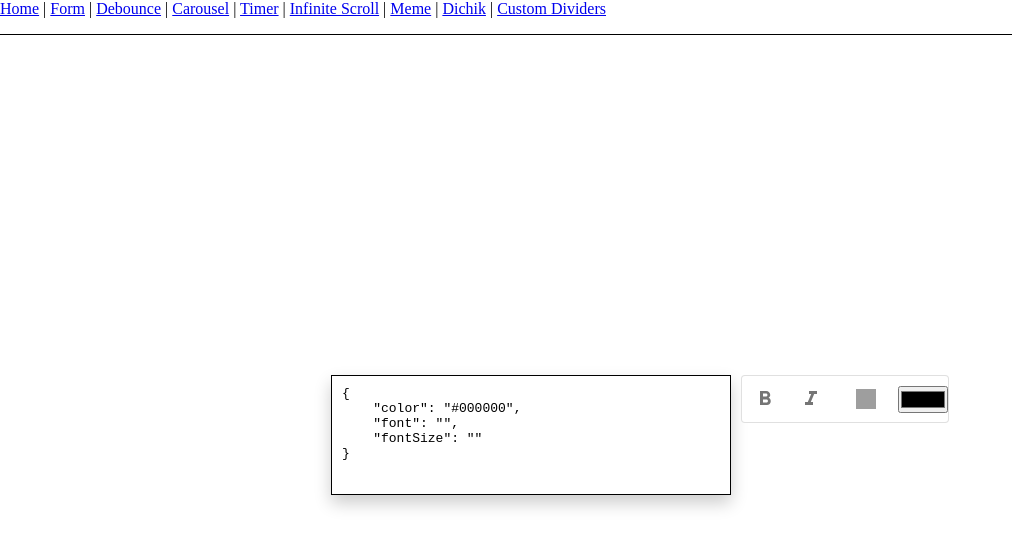
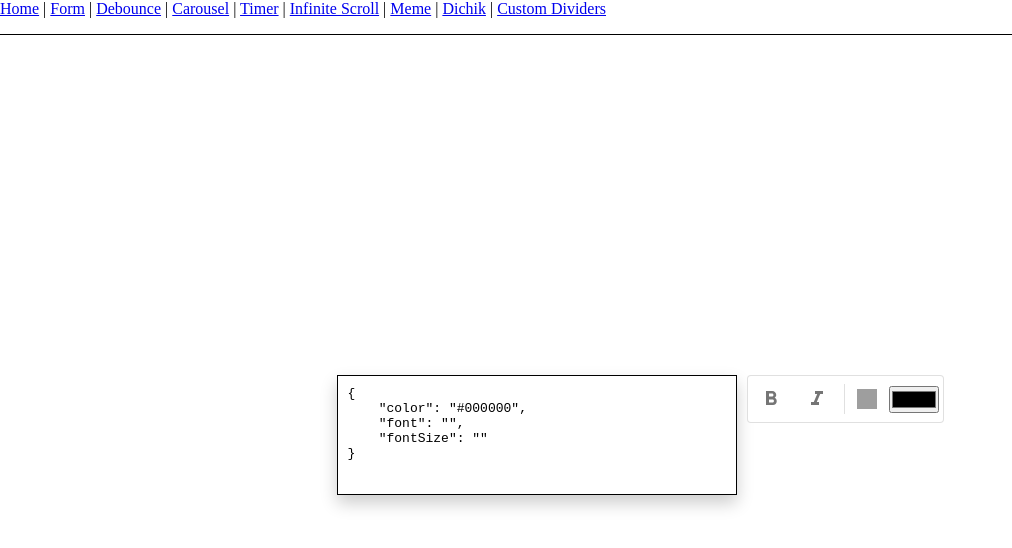
Before and after one commit to avinashowgre/react-concepts, a React (Create React App) app: page /customdividers in a window 1280 px wide. Shown: the top 548 px of the page, without its empty margins (0-1012 px from the left). Built offline with nearby package versions, Linux system fonts and the light colour scheme; grey boxes are pictures that could not be loaded.

Commit message:
1 file modified

```diff
--- a/src/CustomizedDividers.jsx
+++ b/src/CustomizedDividers.jsx
@@ -5,6 +5,7 @@ import FormatBoldIcon from '@mui/icons-material/FormatBold';
 import FormatItalicIcon from '@mui/icons-material/FormatItalic';
 
 import Button from '@mui/material/Button';
+import Divider from '@mui/material/Divider';
 import Menu from '@mui/material/Menu';
 import MenuItem from '@mui/material/MenuItem';
 import Paper from '@mui/material/Paper';
@@ -28,7 +29,7 @@ const StyledToggleButtonGroup = styled(ToggleButtonGroup)(({ theme }) => ({
 }));
 
 const CustomFontSizeMenu = (props) => {
-  const { onChange } = props;
+  const { selectedValue, onChange } = props;
   const [anchorEl, setAnchorEl] = useState(null);
   const open = Boolean(anchorEl);
 
@@ -50,6 +51,13 @@ const CustomFontSizeMenu = (props) => {
         aria-expanded={open ? 'true' : undefined}
         onClick={handleClick}
         size="small"
+        sx={{
+          height: 28,
+          margin: `4px`,
+          minWidth: 'unset',
+          padding: '7px',
+          width: 28,
+        }}
       >
         <img
           src="https://www.gstatic.com/images/icons/material/system_gm/2x/format_size_black_20dp.png"
@@ -155,13 +163,21 @@ export function CustomizedDividers(props) {
             <FormatItalicIcon />
           </ToggleButton>
         </StyledToggleButtonGroup>
-        <CustomFontSizeMenu onChange={handleFontSize} />
+        <Divider flexItem orientation="vertical" sx={{ mx: 0.5, my: 1 }} />
+        <CustomFontSizeMenu
+          selectedValue={fontSize}
+          onChange={handleFontSize}
+        />
         <input
           className="editor__style color-picker"
           type="color"
           id="color-picker"
           name="body"
           onChange={handleFontColor}
+          style={{
+            cursor: 'pointer',
+            margin: 4,
+          }}
           value={color}
         />
       </Paper>
```
